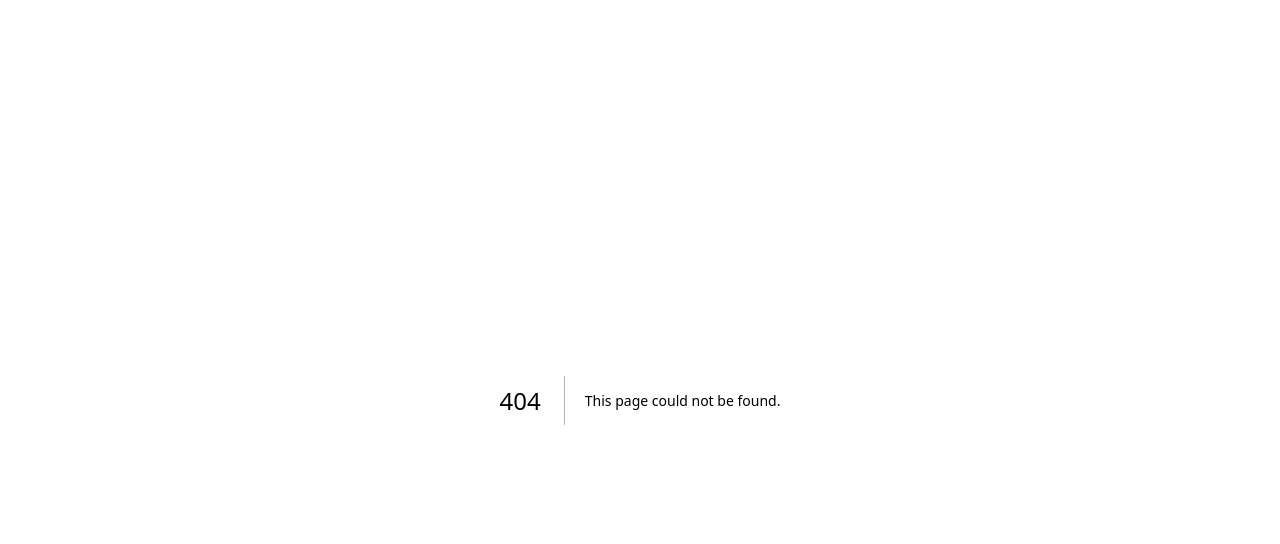
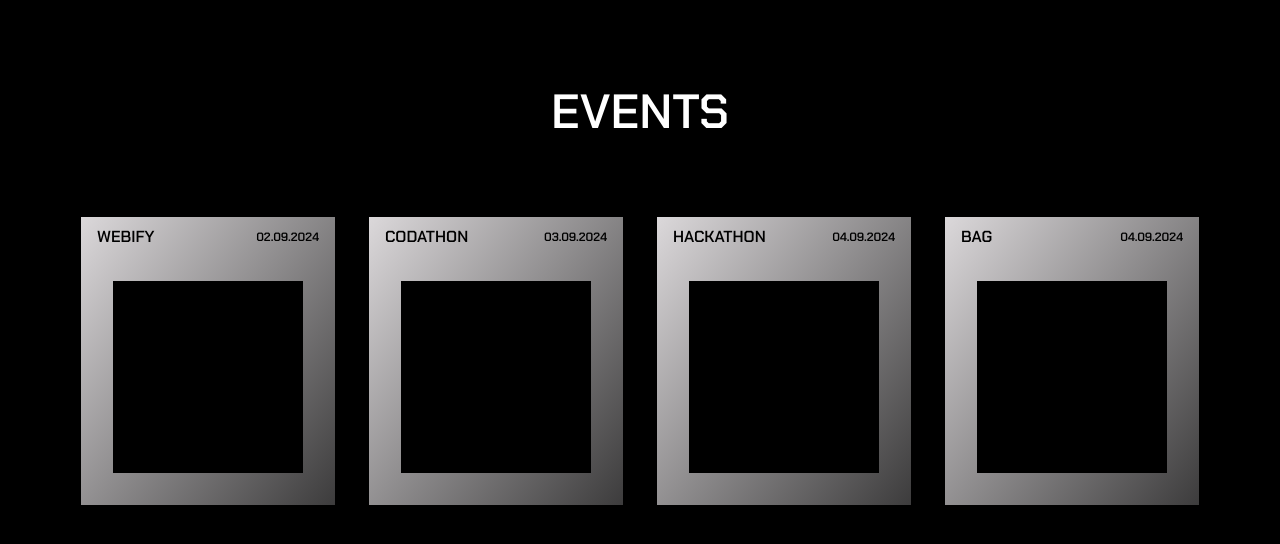
Before and after one commit to innovision-cse-rcciit/innovision-2024, a Next.js app: page /events in a window 1280 px wide. Before the commit this address had no page. Shown: the top 544 px of the page. Built offline with nearby package versions, Linux system fonts and the light colour scheme.

Commit message:
new file:   src/app/events/page.tsx 	modified:   src/app/page.tsx 	deleted:    src/components/events/Events.tsx 	modified:   src/components/events/future/FutureEventCard.css 	modified:   src/components/events/future/FutureEventCard.tsx 	deleted:    src/components/events/future/FutureEventCards.tsx

```diff
--- /dev/null
+++ b/src/app/events/page.tsx
@@ -0,0 +1,32 @@
+"use client"
+import FutureEventCard from '@/components/events/future/FutureEventCard'
+import FutureEventsHeading from '@/components/events/future/FutureEventsHeading'
+import React from 'react'
+
+const Event = () => {
+    const cardsData = [
+        { date: '02.09.2024', title: 'WEBIFY' },
+        { date: '03.09.2024', title: 'CODATHON' },
+        { date: '04.09.2024', title: 'HACKATHON' },
+        { date: '04.09.2024', title: 'BAG' },
+      ];
+
+  return (
+    <>
+   <div className="mx-auto min-h-screen max-w-full md:px-20 bg-black">
+   <div className="relative w-full ">
+      <div className="mx-auto max-w-full flex flex-col gap-10">
+        <FutureEventsHeading />
+        <div className="grid grid-cols-1 sm:grid-cols-2 lg:grid-cols-4 gap-8">
+          {cardsData.map((card, index) => (
+            <FutureEventCard key={index} date={card.date} title={card.title} />
+          ))}
+        </div>
+      </div>
+    </div>
+    </div>
+    </>
+  )
+}
+
+export default Event
--- a/src/app/page.tsx
+++ b/src/app/page.tsx
@@ -1,12 +1,11 @@
 "use client"
-import Events from "@/components/events/Events";
 import { login } from "@/utils/functions/login";
 import Image from "next/image";
 
 export default function Home() {
   return (
     <main className="flex min-h-screen flex-col justify-between p-12 ">
-      <Events/>
+
     </main>
   );
 }
--- a/src/components/events/Events.tsx
+++ /dev/null
@@ -1,15 +0,0 @@
-import React from 'react'
-import FutureEventsHeading from './future/FutureEventsHeading'
-import FutureEventCards from './future/FutureEventCards'
-
-const Events = () => {
-  return (
-    <div className="relative w-full lg:mt-10">
-      <div className="mx-auto flex max-w-full flex-col gap-10">
-        <FutureEventCards />
-        </div>
-    </div>
-  )
-}
-
-export default Events
--- a/src/components/events/future/FutureEventCard.css
+++ b/src/components/events/future/FutureEventCard.css
@@ -2,18 +2,28 @@
     background: linear-gradient(126.67deg, #DAD7D9 0.76%, rgba(218, 215, 217, 0.28) 100%);
     transition: transform 0.3s ease-in-out;
     cursor: pointer;
+    position: relative;
 }
 
 .future-event-card:hover {
-    transform: translateX(0px);
+    transform: translateX(-2px);
 }
 
 .future-event-card .bg-black {
     transition: transform 0.5s ease-in-out, width 0.3s ease-in-out;
     transform-origin: center;
-
 }
 
 .future-event-card:hover .bg-black {
-    transform: scaleX(1.07) scaleY(1.25) ;
+    transform: scaleX(1.2) scaleY(1.6);
 }
+
+.hovered-text {
+    color: white;
+    z-index: 1;
+    transition: color 0.5s ease-in-out;
+}
+
+.box-shadow {
+    box-shadow: 0px 4px 15px rgba(255, 255, 255, 0.6);
+}
--- a/src/components/events/future/FutureEventCard.tsx
+++ b/src/components/events/future/FutureEventCard.tsx
@@ -1,19 +1,38 @@
 import React from 'react';
 import './FutureEventCard.css';
 
-const FutureEventCard = ({ date, title }:{
+const FutureEventCard = ({ date, title }: {
     date: string;
     title: string;
 }) => {
     const [isHovered, setIsHovered] = React.useState(false);
     return (
-        <div onMouseEnter={()=>setIsHovered(true)} onMouseLeave={()=>setIsHovered(false)} className="relative border border-black p-4 w-full max-w-xs mx-auto future-event-card">
-            <div className="absolute top-2 left-4 text-base font-Chakra_Petch font-semibold">{title}</div>
-            <div className="absolute top-3 right-2 text-xs font-Chakra_Petch font-semibold">{date}</div>
-            <div className="relative mt-8 w-full h-40 bg-black transition-transform duration-300 ease-in-out transform hover:scale-100">
-                { isHovered && <h1 className="absolute top-0 left-0 text-white">
-                    Hello
-                </h1>}
+        <div
+            onMouseEnter={() => setIsHovered(true)}
+            onMouseLeave={() => setIsHovered(false)}
+            className={`relative border border-black p-8 w-full max-w-xs mx-auto future-event-card ${isHovered ? 'hovered' : ''}`}
+        >
+            <div className={`absolute top-2 left-4 text-base font-Chakra_Petch font-semibold ${isHovered ? 'hovered-text' : ''}`}>
+                {title}
+            </div>
+            <div className={`absolute top-3 right-4 text-xs font-Chakra_Petch font-semibold ${isHovered ? 'hovered-text' : ''}`}>
+                {date}
+            </div>
+            <div className={`relative mt-8 w-full h-48 bg-black transition-transform duration-300 ease-in-out transform ${isHovered ? 'scale-100' : ''}`}>
+                {isHovered && (
+                    <div className="flex flex-col items-start w-full">
+                        <ul className="text-xs space-y-2 mt-8">
+                            <li className="text-xs ml-2 cursor-pointer text-white font-Chakra_Petch font-semibold">RULES</li>
+                            <li className="text-xs ml-2 cursor-pointer text-white font-Chakra_Petch font-semibold">TEAM MEMBERS</li>
+                            <li className="text-xs ml-2 cursor-pointer text-white font-Chakra_Petch font-semibold">COORDINATORS</li>
+                        </ul>
+                        <div className="flex justify-center w-full mt-4">
+                            <button className="bg-black text-white px-4 rounded shadow-lg box-shadow text-xs font-Chakra_Petch font-semibold hovered-text">
+                                    REGISTER
+                            </button>
+                        </div>
+                    </div>
+                )}
             </div>
         </div>
     );
--- a/src/components/events/future/FutureEventCards.tsx
+++ /dev/null
@@ -1,28 +0,0 @@
-import React from 'react';
-import FutureEventsHeading from './FutureEventsHeading';
-import FutureEventCard from './FutureEventCard';
-
-
-const FutureEventCards = () => {
-  const cardsData = [
-    { date: '02.09.2024', title: 'WEBIFY' },
-    { date: '03.09.2024', title: 'CODATHON' },
-    { date: '04.09.2024', title: 'HACKATHON' },
-    { date: '04.09.2024', title: 'BAG' },
-  ];
-
-  return (
-    <div className="relative w-full lg:mt-10">
-      <div className="mx-auto max-w-full flex flex-col gap-10">
-        <FutureEventsHeading />
-        <div className="grid grid-cols-1 sm:grid-cols-2 lg:grid-cols-4 gap-8">
-          {cardsData.map((card, index) => (
-            <FutureEventCard key={index} date={card.date} title={card.title} />
-          ))}
-        </div>
-      </div>
-    </div>
-  );
-};
-
-export default FutureEventCards;
```
